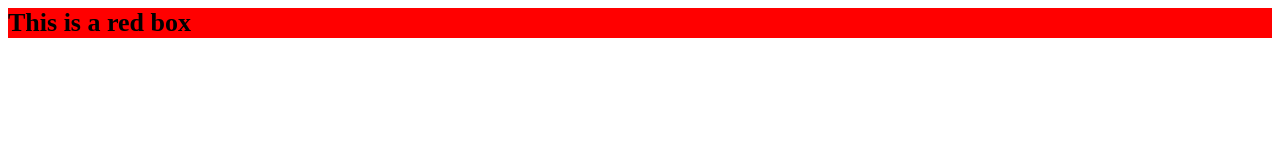
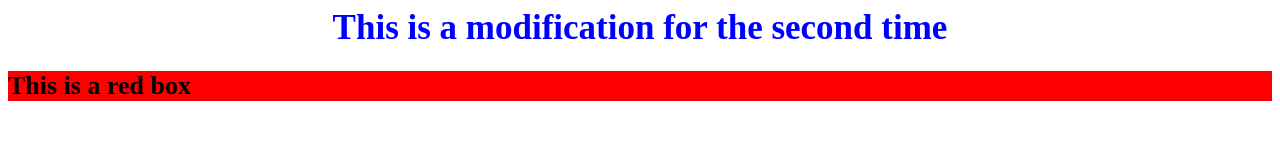
Before and after one commit to Cassiel-mac/Test, a plain HTML site: page index.html in a window 1280 px wide. Drawn offline with Linux system fonts and the light colour scheme.

Commit message:
The file is download from github then this is the second modification and next push to git and github

```diff
--- a/index.html
+++ b/index.html
@@ -8,9 +8,15 @@
 				font-size: 26px;
 				font-weight :700;
 			}
+			h1 {
+				color: blue;
+				font-size: 35;
+				text-align: center;
+			}
 		</style>
 	</head>
 	<body>
+		<h1>This is a modification for the second time</h1>
 		<div class="red"> This is a red box</div>
 	</body>
 </html>
```
